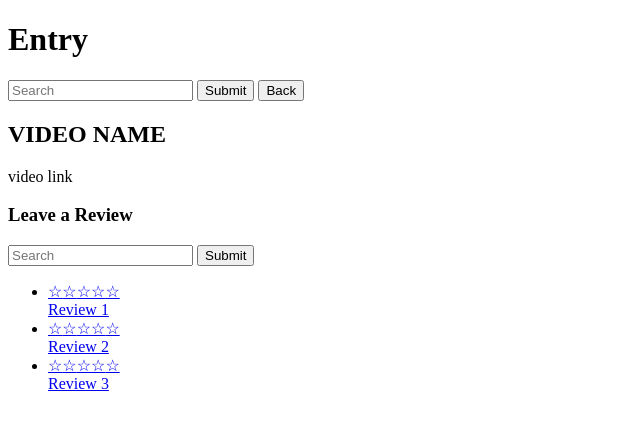
After one commit to evankim20/yt-learn, a Django app: page /entry in a window 1280 px wide. The commit adds this page. Shown: the top 430 px of the page, without its empty margins (0-640 px from the left). Run offline with Django 3.2, Linux system fonts and the light colour scheme.

Commit message:
added some templates

```diff
--- a/src/common/views.py
+++ b/src/common/views.py
@@ -5,3 +5,13 @@
 def landing_view(request):
     print('called landing')
     return render(request, 'landing.html')
+
+def feed_view(request):
+    temp_list = ["Video 1", "Video 2", "Video 3"]
+    context = {'entries': temp_list}
+    return render(request, 'feed.html', context)
+
+def entry_view(request):
+    temp_list = ["Review 1", "Review 2", "Review 3"]
+    context = {'reviews': temp_list}
+    return render(request, 'entry.html', context)
--- a/src/src/urls.py
+++ b/src/src/urls.py
@@ -19,12 +19,14 @@ from django.urls import path
 # path(url, views function, url pattern name (for URL reversing)
 
 from users.views import registration_view, login_view, logout_view
-from common.views import landing_view
+from common.views import landing_view, feed_view, entry_view
 
 # import template view from templates
 
 urlpatterns = [
     path('', landing_view, name='landing'),
+    path('feed', feed_view, name='feed'),
+    path('entry', entry_view, name='entry'),
     path('admin/', admin.site.urls),
     path('register', registration_view, name='register'),
     path('login', login_view, name='login'),
--- /dev/null
+++ b/src/templates/entry.html
@@ -0,0 +1,29 @@
+{% extends 'base.html' %}
+
+{% block content %}
+<h1>Entry</h1>
+<div>
+    <input type="text" id="search" placeholder="Search">
+    <button type="submit" id="search-button">Submit</button>
+
+    <button>Back</button>
+    <h2>VIDEO NAME</h2>
+    <a>video link</a>
+    <h3>Leave a Review </h3>
+    <input type="text" id="review-text" placeholder="Search">
+    <button type="submit" id="submit-review-button">Submit</button>
+
+
+    <ul>
+        {% for review in reviews %}
+            <li><a href="/feed">
+                <div class="rating"><span>☆</span><span>☆</span><span>☆</span><span>☆</span><span>☆</span></div>
+                {{review}}</a>
+            </li>
+        {% endfor %}
+    </ul>
+
+
+</div>
+
+{% endblock content %}
--- a/src/templates/landing.html
+++ b/src/templates/landing.html
@@ -14,6 +14,9 @@
         <a class="nav" href="{% url 'register' %}">Register</a>
     {% endif %}
 
+    <input type="text" id="search" placeholder="Search">
+    <button type="submit" id="search-button">Submit</button>
+
 </div>
 
 {% endblock content %}
```
Also changed, not shown: src/templates/feed.html (added, +20 -0 lines).
